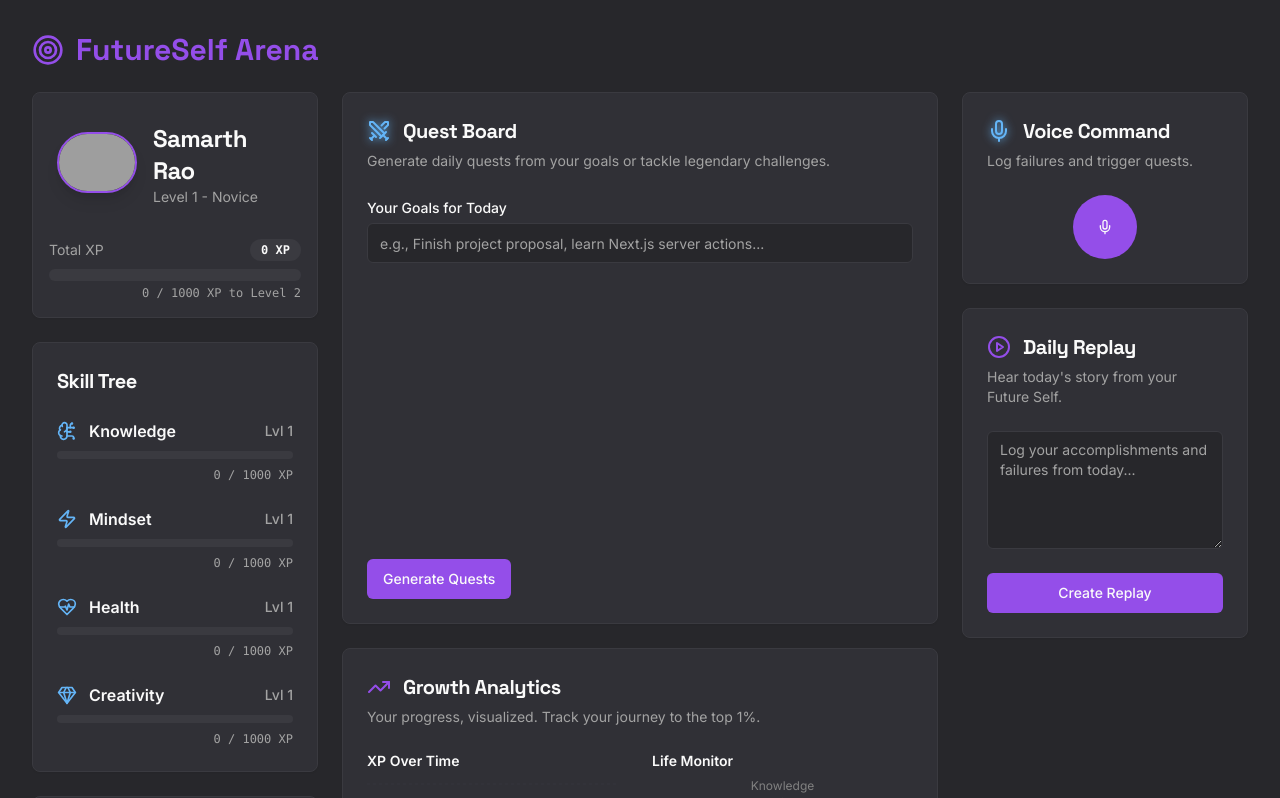
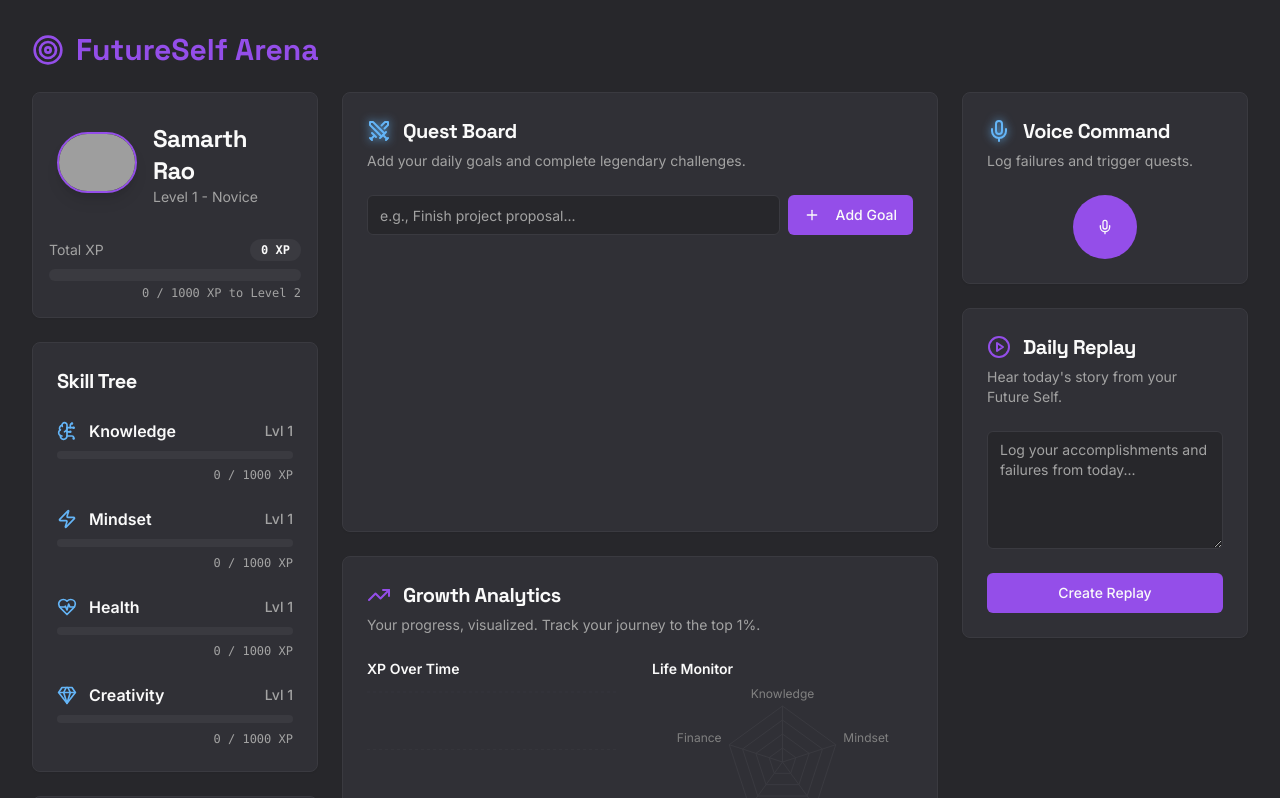
Before and after one commit to samarthrao34/FutureSelf-Arena, a Next.js app: page / in a window 1280 px wide. Shown: the top 798 px of the page. Built offline with nearby package versions, Linux system fonts and the light colour scheme; grey boxes are pictures that could not be loaded; what @genkit-ai/google-genai, genkit would draw is missing.

Commit message:
and make the goals in the form of a to do list type like whenever i add

```diff
--- a/src/app/_components/quest-board.tsx
+++ b/src/app/_components/quest-board.tsx
@@ -1,7 +1,5 @@
 'use client';
-import { useState, useActionState } from 'react';
-import { useFormStatus } from 'react-dom';
-import { generateQuestsAction } from '@/lib/actions';
+import { useState, useTransition } from 'react';
 import {
   Card,
   CardContent,
@@ -12,40 +10,34 @@ import {
 } from '@/components/ui/card';
 import { Button } from '@/components/ui/button';
 import { Input } from '@/components/ui/input';
+import { Checkbox } from '@/components/ui/checkbox';
 import { initialQuests } from '@/lib/data';
 import type { Quest } from '@/lib/types';
-import { Loader2, Swords, Star } from 'lucide-react';
+import { Loader2, Swords, Star, Plus } from 'lucide-react';
 import { SparkleIcon } from '@/components/icons/sparkle-icon';
-
-function SubmitButton() {
-  const { pending } = useFormStatus();
-  return (
-    <Button type="submit" disabled={pending}>
-      {pending && <Loader2 className="mr-2 h-4 w-4 animate-spin" />}
-      Generate Quests
-    </Button>
-  );
-}
+import { cn } from '@/lib/utils';
 
 export default function QuestBoard() {
-  const [state, formAction] = useActionState(generateQuestsAction, {
-    error: undefined,
-    data: undefined,
-  });
   const [quests, setQuests] = useState<Quest[]>(initialQuests);
+  const [newQuestTitle, setNewQuestTitle] = useState('');
 
-  useState(() => {
-    if (state.data) {
-      const newQuests: Quest[] = state.data.map((q: string, i: number) => ({
-        id: `gen-${i}`,
-        title: q,
-        description: 'AI generated quest',
-        xp: Math.floor(Math.random() * 100) + 50,
+  const handleAddQuest = () => {
+    if (newQuestTitle.trim() === '') return;
+    const newQuest: Quest = {
+      id: `user-${Date.now()}`,
+      title: newQuestTitle,
+      description: 'User-added goal',
+      xp: 50,
       type: 'daily',
-      }));
-      setQuests(prev => [...newQuests, ...prev.filter(q => q.type === 'legendary')]);
+      completed: false,
+    };
+    setQuests(prev => [newQuest, ...prev]);
+    setNewQuestTitle('');
+  };
+
+  const handleQuestCompletion = (questId: string, completed: boolean) => {
+    setQuests(quests.map(q => q.id === questId ? {...q, completed} : q))
   }
-  });
 
   return (
     <Card>
@@ -55,38 +47,46 @@ export default function QuestBoard() {
           <CardTitle className="font-headline text-xl">Quest Board</CardTitle>
         </div>
         <CardDescription>
-          Generate daily quests from your goals or tackle legendary challenges.
+          Add your daily goals and complete legendary challenges.
         </CardDescription>
       </CardHeader>
-      <form action={formAction}>
       <CardContent className="space-y-4">
-          <div className="space-y-1">
-            <label htmlFor="goals" className="text-sm font-medium">Your Goals for Today</label>
+        <div className="flex gap-2">
             <Input
-              id="goals"
-              name="goals"
-              placeholder="e.g., Finish project proposal, learn Next.js server actions..."
+              id="new-quest"
+              name="new-quest"
+              placeholder="e.g., Finish project proposal..."
+              value={newQuestTitle}
+              onChange={(e) => setNewQuestTitle(e.target.value)}
+              onKeyDown={(e) => e.key === 'Enter' && handleAddQuest()}
             />
-            {typeof state.error === 'object' && state.error?.goals && (
-              <p className="text-sm text-destructive">{state.error.goals[0]}</p>
-            )}
-            {typeof state.error === 'string' && (
-              <p className="text-sm text-destructive">{state.error}</p>
-            )}
+            <Button onClick={handleAddQuest}><Plus className='mr-2'/> Add Goal</Button>
         </div>
         <div className="h-64 overflow-y-auto space-y-3 pr-2">
           {quests.map((quest) => (
             <div
               key={quest.id}
-                className="flex items-start gap-4 p-3 rounded-lg border bg-card-foreground/5 hover:bg-card-foreground/10"
+              className={cn(
+                "flex items-start gap-4 p-3 rounded-lg border bg-card-foreground/5 transition-colors",
+                 quest.completed ? 'bg-card-foreground/10' : 'hover:bg-card-foreground/10'
+              )}
             >
-                {quest.type === 'legendary' ? (
-                  <SparkleIcon icon={Star} className="w-5 h-5 mt-1 text-primary" />
-                ) : (
-                  <Swords className="w-5 h-5 mt-1 text-accent" />
+              <Checkbox
+                id={`quest-${quest.id}`}
+                className='mt-1'
+                checked={quest.completed}
+                onCheckedChange={(checked) => handleQuestCompletion(quest.id, !!checked)}
+              />
+              <div className="flex-1">
+                <label
+                    htmlFor={`quest-${quest.id}`}
+                    className={cn(
+                        "font-semibold cursor-pointer",
+                        quest.completed && "line-through text-muted-foreground"
                     )}
-                <div className="flex-1">
-                  <p className="font-semibold">{quest.title}</p>
+                >
+                    {quest.title}
+                </label>
                 <p className="text-sm text-muted-foreground">{quest.description}</p>
               </div>
               <div className="font-mono text-sm font-medium text-primary whitespace-nowrap">
@@ -96,10 +96,6 @@ export default function QuestBoard() {
           ))}
         </div>
       </CardContent>
-        <CardFooter>
-          <SubmitButton />
-        </CardFooter>
-      </form>
     </Card>
   );
 }
--- a/src/lib/types.ts
+++ b/src/lib/types.ts
@@ -12,4 +12,5 @@ export type Quest = {
   description: string;
   xp: number;
   type: 'daily' | 'legendary';
+  completed?: boolean;
 };
```
Lines whose indentation alone changed are shown as unchanged.
